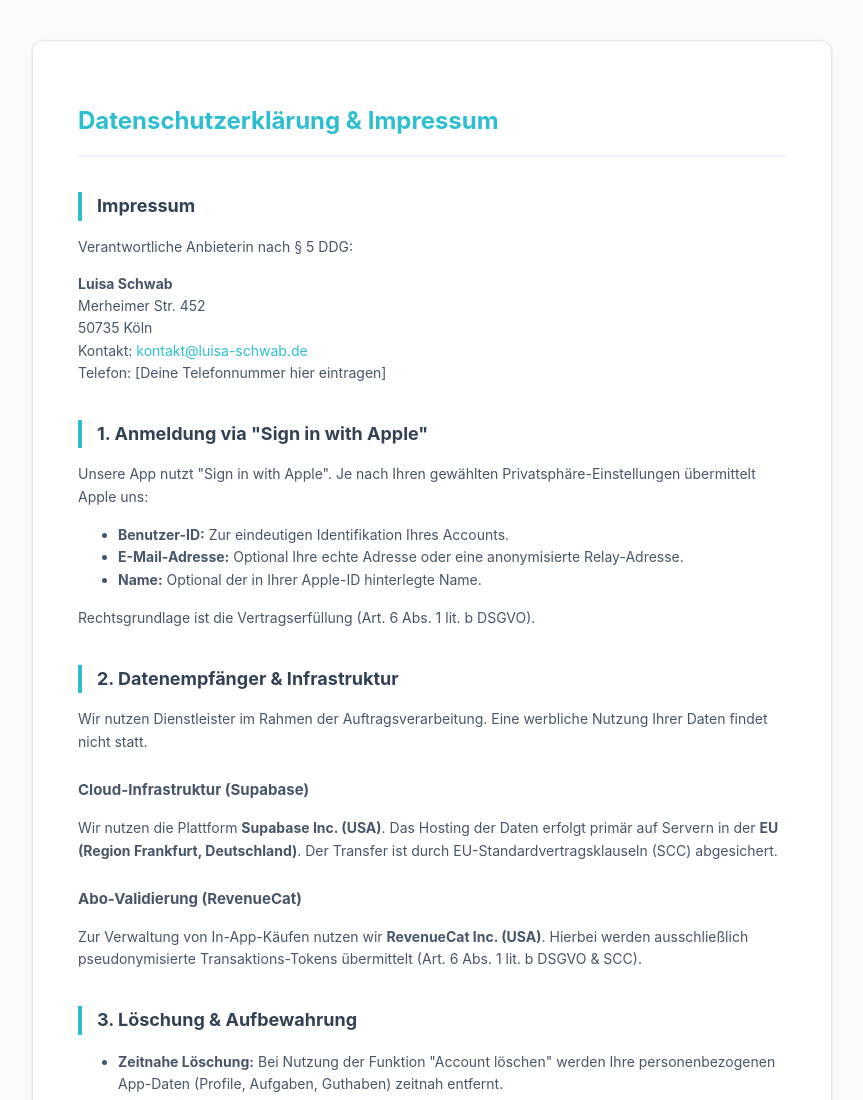
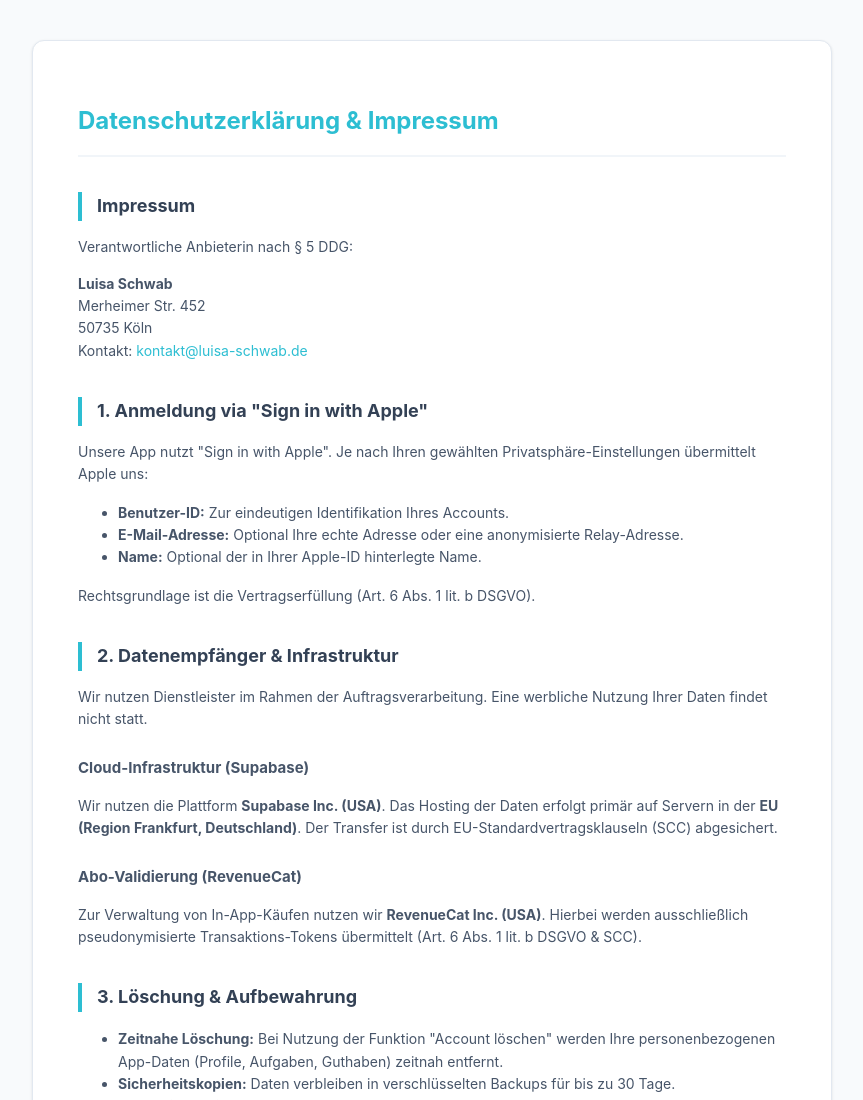
Before and after one commit to hijonyamuk-hash/treazo-legal, a plain HTML site: page index.html in a window 1280 px wide. Shown: the top 1100 px of the page, without its empty margins (208-1071 px from the left). Drawn offline with Linux system fonts and the light colour scheme.

Commit message:
Update index.html

```diff
--- a/index.html
+++ b/index.html
@@ -26,7 +26,7 @@
         Merheimer Str. 452<br>
         50735 Köln<br>
         Kontakt: <a href="mailto:kontakt@luisa-schwab.de">kontakt@luisa-schwab.de</a><br>
-        Telefon: [Deine Telefonnummer hier eintragen]</p>
+
 
         <h2 id="privacy">1. Anmeldung via "Sign in with Apple"</h2>
         <p>Unsere App nutzt "Sign in with Apple". Je nach Ihren gewählten Privatsphäre-Einstellungen übermittelt Apple uns:</p>
```
